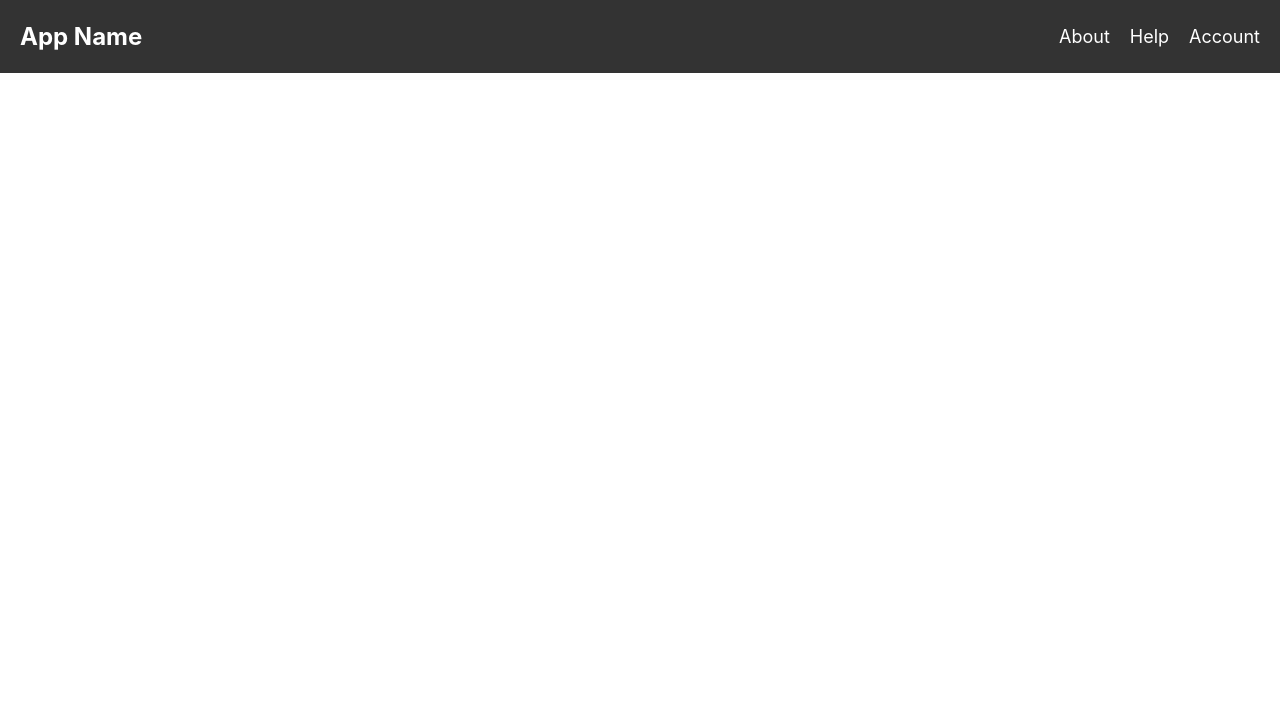
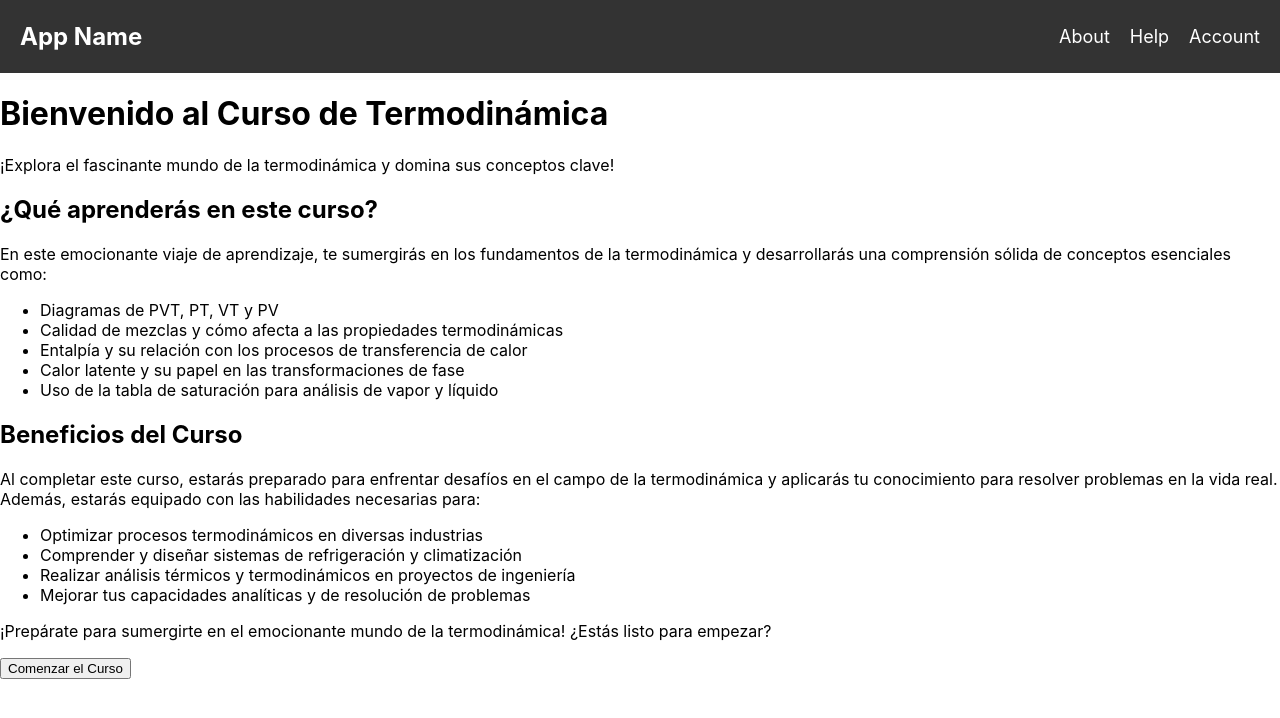
Before and after one commit to bfigueroa99/P2_Desarrollo_de_Software, a React (Create React App) app in the folder FrontEnd/front_p2/: page / in a window 1280 px wide. Shown: the top 718 px of the page. Built offline with nearby package versions, Linux system fonts and the light colour scheme.

Commit message:
relleno paginas

```diff
--- a/FrontEnd/front_p2/package.json
+++ b/FrontEnd/front_p2/package.json
@@ -36,6 +36,7 @@
     ]
   },
   "devDependencies": {
+    "@babel/plugin-proposal-private-property-in-object": "^7.21.11",
     "react-scripts": "^5.0.1"
   }
 }
--- a/FrontEnd/front_p2/src/App.js
+++ b/FrontEnd/front_p2/src/App.js
@@ -1,7 +1,7 @@
 import React from 'react';
 import { BrowserRouter as Router,Routes, Route } from 'react-router-dom';
-import NavBar from './components/NavBar//NavBar';
-import HomePage from './components/HomePage/HomePage';
+import NavBar from './components/NavBar/NavBar'; // Importa el componente NavBar
+import HomePage from './components/HomePage/HomePage'; // Importa el componente HomePage
 import AccountPage from './components/AccountPage/AccountPage';
 import AboutUsPage from './components/AboutUsPage/AboutUsPage';
 import HelpPage from './components/HelpPage/HelpPage';
@@ -11,24 +11,25 @@ import SignPage from './components/SignPage/SignPage';
 import StartPage from './components/StartPage/StartPage';
 import PreguntasPage from './components/PreguntasPage/PreguntasPage';
 
+
 function App() {
   return (
     <Router>
       <div>
-        {/* Agrega tu barra de navegación aquí */}
-        {/* Puedes utilizar una barra de navegación común en todos los componentes */}
+        {/* Agrega el componente NavBar aquí */}
         <NavBar />
-        {/* Define las rutas de tu aplicación */}
+
+        {/* Define las rutas de tu aplicación dentro de un elemento Routes */}
         <Routes>
-          <Route path="/" exact component={HomePage} />
-          <Route path="/account" component={AccountPage} />
-          <Route path="/about" component={AboutUsPage} />
-          <Route path="/help" component={HelpPage} />
-          <Route path="/courses" exact component={CoursesPage} />
-          <Route path="/login" component={LoginPage} />
-          <Route path="/signup" component={SignPage} />
-          <Route path="/courses/:courseId/start" component={StartPage} />
-          <Route path="/courses/:courseId/start/questions" component={PreguntasPage} />
+          <Route path="/" element={<HomePage />} /> {/* Agrega la ruta a la página de inicio */}
+          <Route path="/account" element={<AccountPage />} />
+          <Route path="/about" element={<AboutUsPage />} />
+          <Route path="/help" element={<HelpPage />} />
+          <Route path="/courses" element={<CoursesPage />} />
+          <Route path="/login" element={<LoginPage />} />
+          <Route path="/signup" element={<SignPage />} />
+          <Route path="/courses/:courseId/start" element={<StartPage />} />
+          <Route path="/courses/:courseId/start/questions" element={<PreguntasPage />} />
         </Routes>
       </div>
     </Router>
--- a/FrontEnd/front_p2/src/components/AboutUsPage/AboutUsPage.js
+++ b/FrontEnd/front_p2/src/components/AboutUsPage/AboutUsPage.js
@@ -0,0 +1,14 @@
+import React from 'react';
+
+function AboutUsPage() {
+  return (
+    <div className="about-us">
+      <h1>Sobre Nosotros</h1>
+      <p>Bienvenido a nuestro sitio de aprendizaje de Termodinámica. Somos un equipo de apasionados por la termodinámica que está comprometido con ayudarte a aprender los conceptos clave de esta fascinante disciplina.</p>
+      <p>Nuestro objetivo es proporcionarte una experiencia educativa de alta calidad para que puedas comprender y dominar los principios termodinámicos y aplicarlos en situaciones del mundo real.</p>
+      <p>¡Gracias por unirte a nosotros en este emocionante viaje de aprendizaje!</p>
+    </div>
+  );
+}
+
+export default AboutUsPage;
--- a/FrontEnd/front_p2/src/components/CoursesPage/CoursesPage.js
+++ b/FrontEnd/front_p2/src/components/CoursesPage/CoursesPage.js
@@ -0,0 +1,18 @@
+import React from 'react';
+
+function CoursesPage() {
+  return (
+    <div className="courses">
+      <h1>Cursos Disponibles</h1>
+      <p>Explora nuestros emocionantes cursos de termodinámica y elige el que mejor se adapte a tus necesidades de aprendizaje. ¡Estamos aquí para ayudarte a dominar los conceptos y alcanzar tus objetivos educativos!</p>
+      <ul>
+        <li>Curso 1: Introducción a la Termodinámica</li>
+        <li>Curso 2: Termodinámica Avanzada</li>
+        <li>Curso 3: Aplicaciones Prácticas de la Termodinámica</li>
+      </ul>
+      <p>Selecciona un curso y comienza tu viaje de aprendizaje hoy mismo. ¡Estamos emocionados de tenerte como estudiante!</p>
+    </div>
+  );
+}
+
+export default CoursesPage;
--- a/FrontEnd/front_p2/src/components/HelpPage/HelpPage.js
+++ b/FrontEnd/front_p2/src/components/HelpPage/HelpPage.js
@@ -0,0 +1,23 @@
+import React from 'react';
+
+function HelpPage() {
+  return (
+    <div className="help">
+      <h1>Ayuda y Soporte</h1>
+      <p>En nuestro sitio de aprendizaje de Termodinámica, estamos comprometidos en brindarte toda la ayuda y el soporte que necesitas para tener éxito en tu aprendizaje. Aquí tienes algunas opciones para obtener ayuda:</p>
+
+      <h2>Preguntas Frecuentes</h2>
+      <p>Consulta nuestra sección de Preguntas Frecuentes (FAQ) para encontrar respuestas a las preguntas comunes que los estudiantes suelen tener. Es posible que encuentres la respuesta que buscas aquí.</p>
+
+      <h2>Contacto Directo</h2>
+      <p>Si no encuentras la respuesta a tu pregunta en nuestras FAQs, no dudes en ponerte en contacto con nuestro equipo de soporte. Puedes enviarnos un correo electrónico a support@example.com o llamarnos al número +123456789.</p>
+
+      <h2>Comunidad de Estudiantes</h2>
+      <p>Únete a nuestra comunidad de estudiantes en línea. Aquí, puedes interactuar con otros estudiantes, hacer preguntas, compartir conocimientos y obtener apoyo mutuo en tu viaje de aprendizaje.</p>
+
+      <p>Estamos aquí para ayudarte en cada paso del camino. ¡No dudes en contactarnos si necesitas ayuda o tienes alguna pregunta!</p>
+    </div>
+  );
+}
+
+export default HelpPage;
--- a/FrontEnd/front_p2/src/components/HomePage/HomePage.js
+++ b/FrontEnd/front_p2/src/components/HomePage/HomePage.js
@@ -1,11 +1,40 @@
 import React from 'react';
 
 function HomePage() {
-  // Implementa la lógica de la página de inicio aquí
   return (
-    <div>
-      <h1>Home Page</h1>
-      {/* Agrega contenido de inicio y enlaces a otras secciones aquí */}
+    <div className="home-page">
+      <div className="home-header">
+        <h1>Bienvenido al Curso de Termodinámica</h1>
+        <p>¡Explora el fascinante mundo de la termodinámica y domina sus conceptos clave!</p>
+      </div>
+
+      <div className="course-overview">
+        <h2>¿Qué aprenderás en este curso?</h2>
+        <p>En este emocionante viaje de aprendizaje, te sumergirás en los fundamentos de la termodinámica y desarrollarás una comprensión sólida de conceptos esenciales como:</p>
+        <ul>
+          <li>Diagramas de PVT, PT, VT y PV</li>
+          <li>Calidad de mezclas y cómo afecta a las propiedades termodinámicas</li>
+          <li>Entalpía y su relación con los procesos de transferencia de calor</li>
+          <li>Calor latente y su papel en las transformaciones de fase</li>
+          <li>Uso de la tabla de saturación para análisis de vapor y líquido</li>
+        </ul>
+      </div>
+
+      <div className="course-benefits">
+        <h2>Beneficios del Curso</h2>
+        <p>Al completar este curso, estarás preparado para enfrentar desafíos en el campo de la termodinámica y aplicarás tu conocimiento para resolver problemas en la vida real. Además, estarás equipado con las habilidades necesarias para:</p>
+        <ul>
+          <li>Optimizar procesos termodinámicos en diversas industrias</li>
+          <li>Comprender y diseñar sistemas de refrigeración y climatización</li>
+          <li>Realizar análisis térmicos y termodinámicos en proyectos de ingeniería</li>
+          <li>Mejorar tus capacidades analíticas y de resolución de problemas</li>
+        </ul>
+      </div>
+
+      <div className="get-started">
+        <p>¡Prepárate para sumergirte en el emocionante mundo de la termodinámica! ¿Estás listo para empezar?</p>
+        <button className="start-button">Comenzar el Curso</button>
+      </div>
     </div>
   );
 }
```
Also changed, not shown: FrontEnd/front_p2/src/components/AboutUsPage/AboutUsPage.css (added), FrontEnd/front_p2/src/components/CoursesPage/CoursesPage.css (added), FrontEnd/front_p2/src/components/HelpPage/HelpPage.css (added), 1 other file (tests, documents, lock files or other folders).
